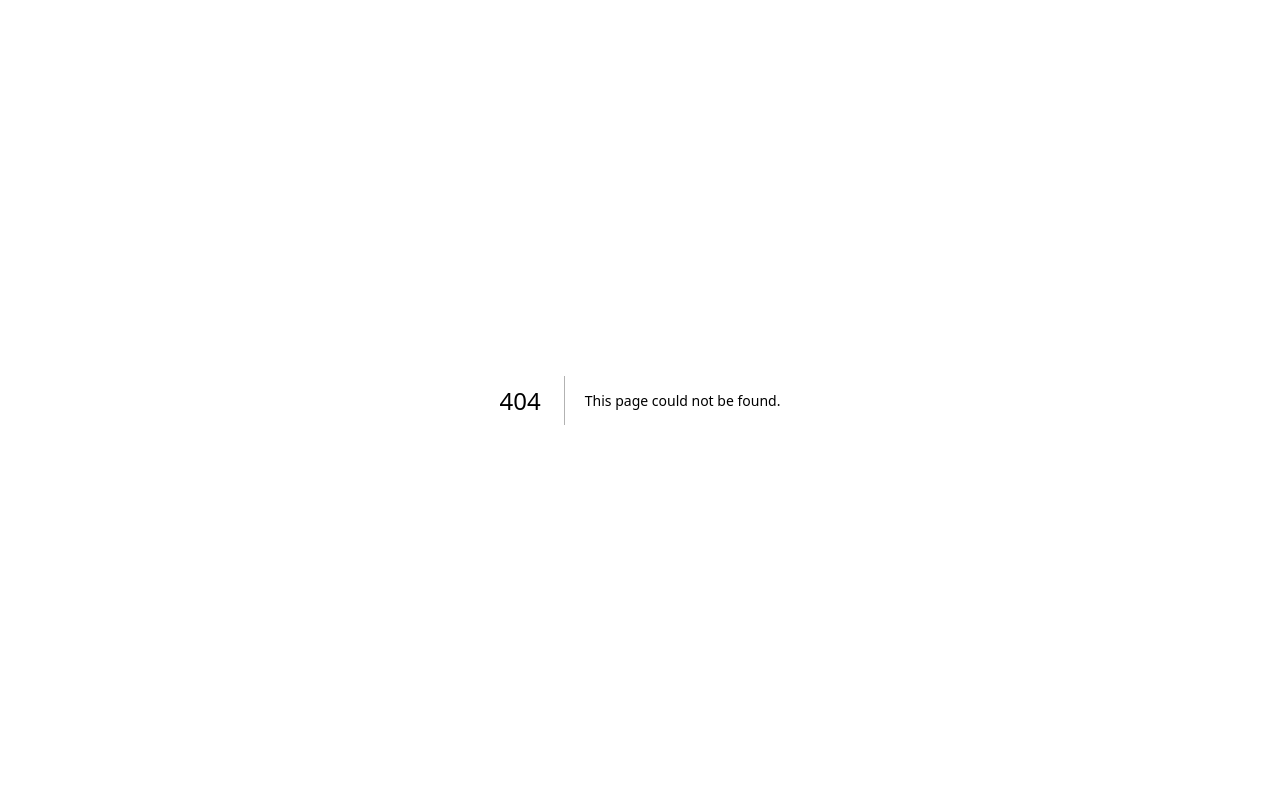
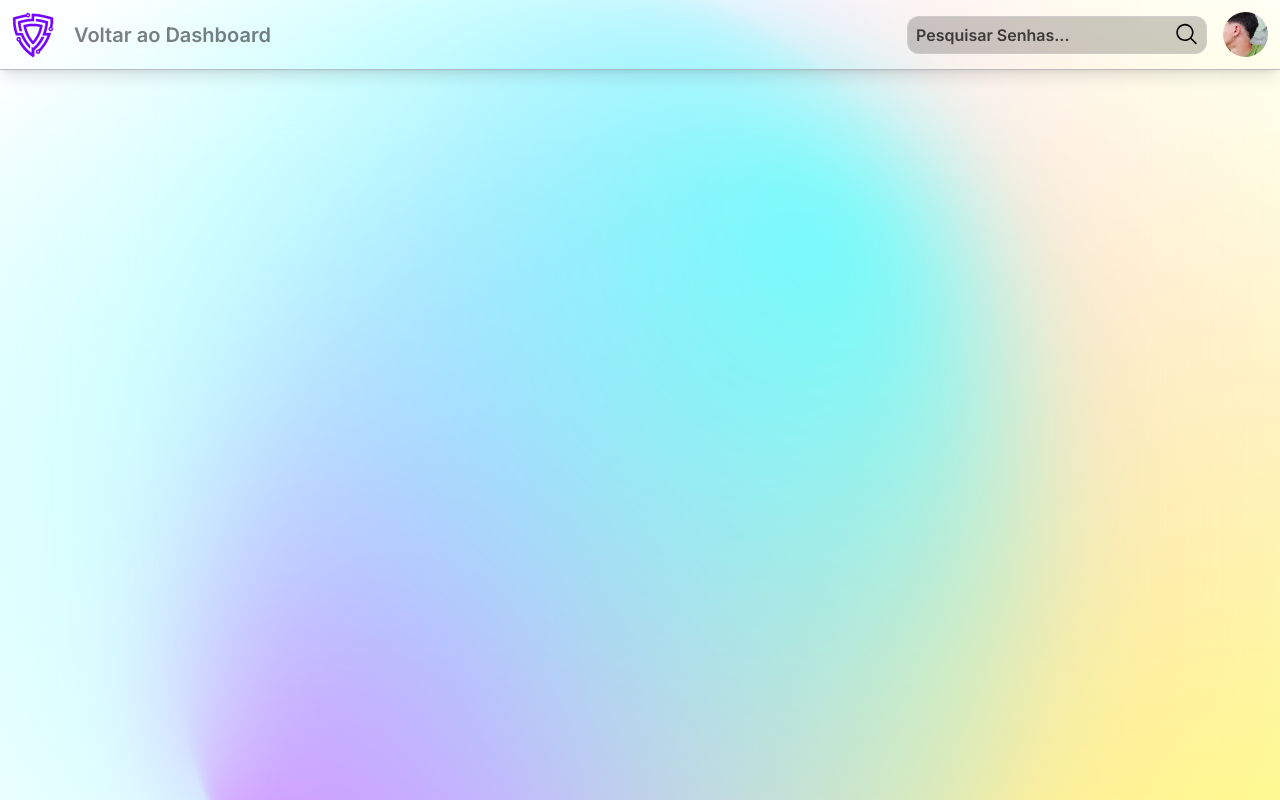
Before and after one commit to Luccas-costa/Geranciador-de-Senha, a Next.js app: page /pages/dashboard/fullview in a window 1280 px wide. Before the commit this address had no page. Built offline with nearby package versions, Linux system fonts and the light colour scheme.

Commit message:
comecando a add fullview

```diff
--- a/src/app/globals.css
+++ b/src/app/globals.css
@@ -10,3 +10,8 @@
   ::-webkit-scrollbar-thumb {
     background-color: #a1a1a19c;
   }
+
+  html, body {
+    overflow-x: hidden !important;
+    scroll-behavior: smooth;
+  }
--- /dev/null
+++ b/src/app/pages/dashboard/fullview/page.tsx
@@ -0,0 +1,21 @@
+import React from "react";
+import BackgroundAnimeted from "@/components/ui/BackgroundAnimated";
+import FullViewNavBar from "@/components/FullViewNavBar";
+
+export default function Fullview() {
+  return (
+    <div className='relative w-full min-h-screen'>
+      <div className='absolute inset-0 z-1 w-full h-full'>
+        <BackgroundAnimeted />
+      </div>
+      <div
+        style={{ zIndex: 3, height: "max-content" }}
+        className='absolute inset-0 z-20 backdrop-blur-3xl bg-white/40 w-full '
+      >
+        <div className='w-full h-screen flex justify-between'>
+          <FullViewNavBar />
+        </div>
+      </div>
+    </div>
+  );
+}
--- a/src/app/pages/dashboard/page.tsx
+++ b/src/app/pages/dashboard/page.tsx
@@ -29,16 +29,16 @@ export default function Dashboard() {
   };
 
   return (
-    <div>
-      <div style={{ zIndex: 1 }} className='h-screen w-screen overflow-hidden'>
+    <div className='relative w-full min-h-screen'>
+      <div className='absolute inset-0 z-1 w-full h-full'>
         <BackgroundAnimeted />
       </div>
 
       <div
-        style={{ zIndex: 3 }}
-        className='absolute inset-0 z-20 backdrop-blur-3xl bg-white/30 size-full'
+        style={{ zIndex: 3, height: "max-content" }}
+        className='absolute inset-0 z-20 backdrop-blur-3xl bg-white/30 w-full '
       >
-        <div className='size-full flex p-1 justify-between'>
+        <div className='w-full h-screen flex p-1 justify-between'>
           <NavBar handlerRefresh={handlerrefresh} />
           <Display refreshprops={Refresh} />
         </div>
--- /dev/null
+++ b/src/components/FullViewNavBar.tsx
@@ -0,0 +1,41 @@
+import React from "react";
+import Image from "next/image";
+import styles from "@/style/border.module.css";
+import Link from "next/link";
+import Imagem from "../../public/fotoperfil.jpg";
+import { MagnifyingGlass } from "@phosphor-icons/react/dist/ssr";
+
+export default function FullViewNavBar() {
+  return (
+    <div className='h-[70px] w-full flex items-center justify-between border-b border-zinc-400/70 shadow-lg'>
+      <div className='p-2 flex items-center space-x-2'>
+        <div className='mr-2'>
+          <Image
+            src='/logo-tranparente.png'
+            alt='logo'
+            width={50}
+            height={50}
+          />
+        </div>
+        <div className={`text-xl text-black/70 font-bold ${styles.navItem}`}>
+          <Link href='/pages/dashboard'>Voltar ao Dashboard</Link>
+        </div>
+      </div>
+      <div className='flex mr-3 space-x-4 items-center'>
+        <div className='relative'>
+          <input
+            type='text'
+            placeholder='Pesquisar Senhas...'
+            className='text-black placeholder:text-black/70 placeholder:font-semibold border border-zinc-300/50 rounded-xl px-2 py-[6px] bg-black/20 w-[300px]'
+          />
+          <div className='absolute top-[18px] right-2 transform -translate-y-1/2 cursor-pointer'>
+            <MagnifyingGlass size={25} color='black' />
+          </div>
+        </div>
+        <div className='size-[45px] mr-4 rounded-full bg-[#7300FF] first-letter:border border-zinc-700/50 overflow-hidden flex justify-center items-center'>
+          <Image src={Imagem} alt='perfil' />
+        </div>
+      </div>
+    </div>
+  );
+}
--- a/src/components/NavBar.tsx
+++ b/src/components/NavBar.tsx
@@ -1,31 +1,34 @@
+import Link from "next/link";
+import Image from "next/image";
 import React, { useState } from "react";
-import Image from "next/image";
-import Imagem from "../../public/fotoperfil.jpg";
+
 import {
   ArrowsClockwise,
   Gear,
   House,
   MagnifyingGlass,
   PlusCircle,
-  Trash
+  Trash,
 } from "@phosphor-icons/react";
+
 import Spotylight from "./assets/Spotylight";
+import Imagem from "../../public/fotoperfil.jpg";
+import { insertSenhaBD } from "@/utils/insertBD";
 import SpotylightAdd from "./assets/SpotylightAdd";
 import SpotylightTrash from "./assets/SpotylightTrash";
 import SpotylightUpdate from "./assets/SpotylightUpdate";
-import { insertSenhaBD } from "@/utils/insertBD";
 
 interface NavBarProps {
   handlerRefresh: (estado: boolean) => void;
 }
 
 export default function NavBar({ handlerRefresh }: NavBarProps) {
+  const [Spotlight, setSpotlight] = useState(false);
+  const [isLoading, setIsLoading] = useState(false);
+  const [SpotlightAdd, setSpotlightAdd] = useState(false);
   const [hoveredIcon, setHoveredIcon] = useState<string | null>();
-  const [Spotlight, setSpotlight] = useState(false);
-  const [SpotlightAdd, setSpotlightAdd] = useState(false);
+  const [SpotylightTrash2, setSpotylightTrash2] = useState(false);
   const [SpotylightUpdate2, setSpotylightUpdate2] = useState(false);
-  const [isLoading, setIsLoading] = useState(false);
-  const [SpotylightTrash2, setSpotylightTrash2] = useState(false);
 
   const handlerSoptlightAdd = () => {
     setSpotlightAdd(!SpotlightAdd);
@@ -34,7 +37,6 @@ export default function NavBar({ handlerRefresh }: NavBarProps) {
   const handlerSpotylightTrash = () => {
     setSpotylightTrash2(!SpotylightTrash2);
   };
-
 
   const handlerSoptlightUpdate = () => {
     setSpotylightUpdate2(false);
@@ -72,6 +74,7 @@ export default function NavBar({ handlerRefresh }: NavBarProps) {
     <div className='h-full w-[12%] flex justify-center items-center'>
       <div className='w-[60%] h-[90%] bg-[#7300FF]/45 border border-zinc-300/50 rounded-full py-14 px-4 shadow-2xl relative overflow-hidden'>
         <div className='flex flex-col items-center space-y-8'>
+          <Link href='/pages/dashboard/fullview'>
             <div
               className='hover:cursor-pointer'
               onMouseEnter={() => setHoveredIcon("house")}
@@ -83,6 +86,7 @@ export default function NavBar({ handlerRefresh }: NavBarProps) {
                 color='white'
               />
             </div>
+          </Link>
           <div
             className='hover:cursor-pointer'
             onMouseEnter={() => setHoveredIcon("search")}
@@ -126,7 +130,6 @@ export default function NavBar({ handlerRefresh }: NavBarProps) {
             />
           </div>
 
-
           <div
             onMouseEnter={() => setHoveredIcon("gear")}
             onMouseLeave={() => setHoveredIcon(null)}
@@ -159,7 +162,12 @@ export default function NavBar({ handlerRefresh }: NavBarProps) {
           handlerRefresh={handlerRefresh}
         />
       )}
-      {SpotylightTrash2 && <SpotylightTrash onClose={handlerSpotylightTrash} handlerRefresh={handlerRefresh} />}
+      {SpotylightTrash2 && (
+        <SpotylightTrash
+          onClose={handlerSpotylightTrash}
+          handlerRefresh={handlerRefresh}
+        />
+      )}
     </div>
   );
 }
--- a/src/components/ui/BackgroundAnimated.jsx
+++ b/src/components/ui/BackgroundAnimated.jsx
@@ -3,9 +3,10 @@ import React from "react";
 export default function BackgroundAnimated() {
   return (
     <>
-      <div id='bg-wrap'>
+      <div id='bg-wrap' className='fixed inset-0 w-full h-full overflow-hidden'>
         <svg viewBox='0 0 100 100' preserveAspectRatio='xMidYMid slice'>
           <defs>
+            {/* Gradients */}
             <radialGradient
               id='Gradient1'
               cx='50%'
@@ -16,12 +17,12 @@ export default function BackgroundAnimated() {
             >
               <animate
                 attributeName='fx'
-                dur='68s' // Originalmente 34s
+                dur='68s'
                 values='0%;3%;0%'
                 repeatCount='indefinite'
-              ></animate>
-              <stop offset='0%' stop-color='rgba(255, 0, 255, 1)'></stop>
-              <stop offset='100%' stop-color='rgba(255, 0, 255, 0)'></stop>
+              />
+              <stop offset='0%' stopColor='rgba(255, 0, 255, 1)' />
+              <stop offset='100%' stopColor='rgba(255, 0, 255, 0)' />
             </radialGradient>
             <radialGradient
               id='Gradient2'
@@ -33,12 +34,12 @@ export default function BackgroundAnimated() {
             >
               <animate
                 attributeName='fx'
-                dur='47s' // Originalmente 23.5s
+                dur='47s'
                 values='0%;3%;0%'
                 repeatCount='indefinite'
-              ></animate>
-              <stop offset='0%' stop-color='rgba(255, 255, 0, 1)'></stop>
-              <stop offset='100%' stop-color='rgba(255, 255, 0, 0)'></stop>
+              />
+              <stop offset='0%' stopColor='rgba(255, 255, 0, 1)' />
+              <stop offset='100%' stopColor='rgba(255, 255, 0, 0)' />
             </radialGradient>
             <radialGradient
               id='Gradient3'
@@ -50,12 +51,12 @@ export default function BackgroundAnimated() {
             >
               <animate
                 attributeName='fx'
-                dur='43s' // Originalmente 21.5s
+                dur='43s'
                 values='0%;3%;0%'
                 repeatCount='indefinite'
-              ></animate>
-              <stop offset='0%' stop-color='rgba(0, 255, 255, 1)'></stop>
-              <stop offset='100%' stop-color='rgba(0, 255, 255, 0)'></stop>
+              />
+              <stop offset='0%' stopColor='rgba(0, 255, 255, 1)' />
+              <stop offset='100%' stopColor='rgba(0, 255, 255, 0)' />
             </radialGradient>
             <radialGradient
               id='Gradient4'
@@ -67,12 +68,12 @@ export default function BackgroundAnimated() {
             >
               <animate
                 attributeName='fx'
-                dur='46s' // Originalmente 23s
+                dur='46s'
                 values='0%;5%;0%'
                 repeatCount='indefinite'
-              ></animate>
-              <stop offset='0%' stop-color='rgba(0, 255, 0, 1)'></stop>
-              <stop offset='100%' stop-color='rgba(0, 255, 0, 0)'></stop>
+              />
+              <stop offset='0%' stopColor='rgba(0, 255, 0, 1)' />
+              <stop offset='100%' stopColor='rgba(0, 255, 0, 0)' />
             </radialGradient>
             <radialGradient
               id='Gradient5'
@@ -84,12 +85,12 @@ export default function BackgroundAnimated() {
             >
               <animate
                 attributeName='fx'
-                dur='49s' // Originalmente 24.5s
+                dur='49s'
                 values='0%;5%;0%'
                 repeatCount='indefinite'
-              ></animate>
-              <stop offset='0%' stop-color='rgba(0,0,255, 1)'></stop>
-              <stop offset='100%' stop-color='rgba(0,0,255, 0)'></stop>
+              />
+              <stop offset='0%' stopColor='rgba(0,0,255, 1)' />
+              <stop offset='100%' stopColor='rgba(0,0,255, 0)' />
             </radialGradient>
             <radialGradient
               id='Gradient6'
@@ -101,14 +102,15 @@ export default function BackgroundAnimated() {
             >
               <animate
                 attributeName='fx'
-                dur='51s' // Originalmente 25.5s
+                dur='51s'
                 values='0%;5%;0%'
                 repeatCount='indefinite'
-              ></animate>
-              <stop offset='0%' stop-color='rgba(255,0,0, 1)'></stop>
-              <stop offset='100%' stop-color='rgba(255,0,0, 0)'></stop>
+              />
+              <stop offset='0%' stopColor='rgba(255,0,0, 1)' />
+              <stop offset='100%' stopColor='rgba(255,0,0, 0)' />
             </radialGradient>
           </defs>
+          {/* Rects */}
           <rect
             x='13.744%'
             y='1.18473%'
@@ -119,24 +121,24 @@ export default function BackgroundAnimated() {
           >
             <animate
               attributeName='x'
-              dur='40s' // Originalmente 20s
+              dur='40s'
               values='25%;0%;25%'
               repeatCount='indefinite'
-            ></animate>
+            />
             <animate
               attributeName='y'
-              dur='42s' // Originalmente 21s
+              dur='42s'
               values='0%;25%;0%'
               repeatCount='indefinite'
-            ></animate>
+            />
             <animateTransform
               attributeName='transform'
               type='rotate'
               from='0 50 50'
               to='360 50 50'
-              dur='14s' // Originalmente 7s
+              dur='14s'
               repeatCount='indefinite'
-            ></animateTransform>
+            />
           </rect>
           <rect
             x='-2.17916%'
@@ -148,24 +150,24 @@ export default function BackgroundAnimated() {
           >
             <animate
               attributeName='x'
-              dur='46s' // Originalmente 23s
+              dur='46s'
               values='-25%;0%;-25%'
               repeatCount='indefinite'
-            ></animate>
+            />
             <animate
               attributeName='y'
-              dur='48s' // Originalmente 24s
+              dur='48s'
               values='0%;50%;0%'
               repeatCount='indefinite'
-            ></animate>
+            />
             <animateTransform
               attributeName='transform'
               type='rotate'
               from='0 50 50'
               to='360 50 50'
-              dur='24s' // Originalmente 12s
+              dur='24s'
               repeatCount='indefinite'
-            ></animateTransform>
+            />
           </rect>
           <rect
             x='9.00483%'
@@ -177,24 +179,24 @@ export default function BackgroundAnimated() {
           >
             <animate
               attributeName='x'
-              dur='50s' // Originalmente 25s
+              dur='50s'
               values='0%;25%;0%'
               repeatCount='indefinite'
-            ></animate>
+            />
             <animate
               attributeName='y'
-              dur='24s' // Originalmente 12s
+              dur='24s'
               values='0%;25%;0%'
               repeatCount='indefinite'
-            ></animate>
+            />
             <animateTransform
               attributeName='transform'
               type='rotate'
               from='360 50 50'
               to='0 50 50'
-              dur='18s' // Originalmente 9s
+              dur='18s'
               repeatCount='indefinite'
-            ></animateTransform>
+            />
           </rect>
         </svg>
       </div>
--- /dev/null
+++ b/src/style/border.module.css
@@ -0,0 +1,35 @@
+/* NavBar.module.css */
+
+.navItem {
+    position: relative;
+    color: rgba(0, 0, 0, 0.5);
+    font-weight: 600;
+    cursor: pointer;
+    transition: color 0.3s ease-in-out;
+  }
+
+  .navItem::before,
+  .navItem::after {
+    content: '';
+    position: absolute;
+    bottom: -2px;
+    width: 0;
+    height: 3px;
+    background-color: rgb(0 0 0 / 0.3);
+    transition: width 0.3s ease-in-out;
+    opacity: 0; /* Começa com opacidade zero para esconder */
+  }
+
+  .navItem::before {
+    left: 50%;
+  }
+
+  .navItem::after {
+    right: 50%;
+  }
+
+  .navItem:hover::before,
+  .navItem:hover::after {
+    width: 50%; /* Ajuste a largura conforme necessário */
+    opacity: 1; /* Mostra os pseudo-elementos ao fazer hover */
+  }
```
Also changed, not shown: public/logo-tranparente.png (added). Lines whose indentation alone changed are shown as unchanged.
